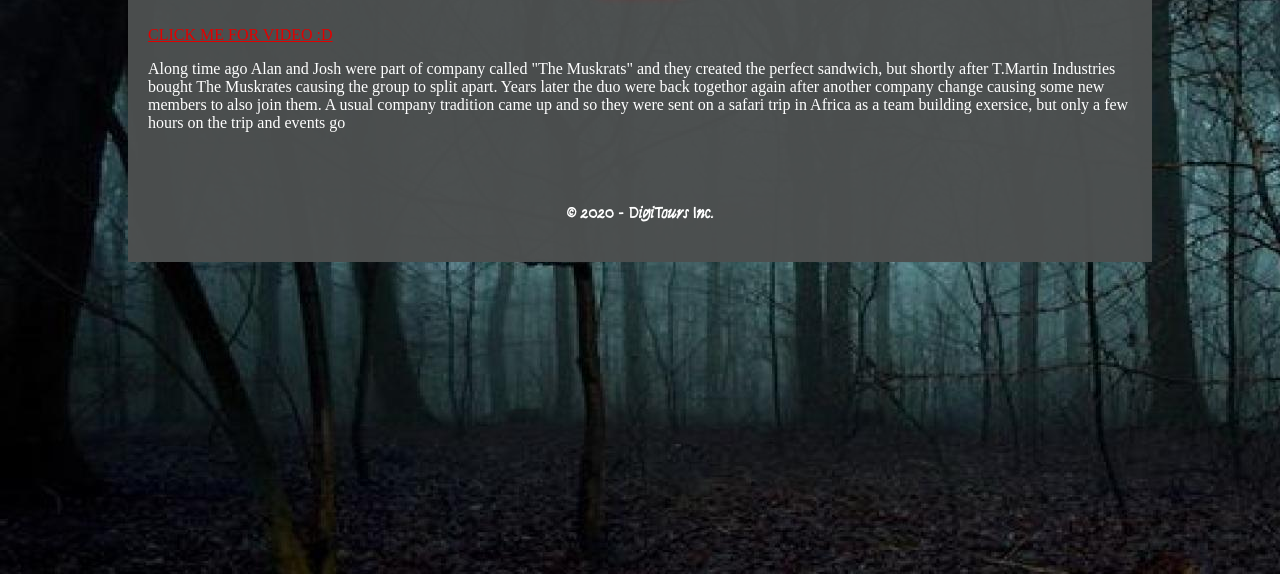
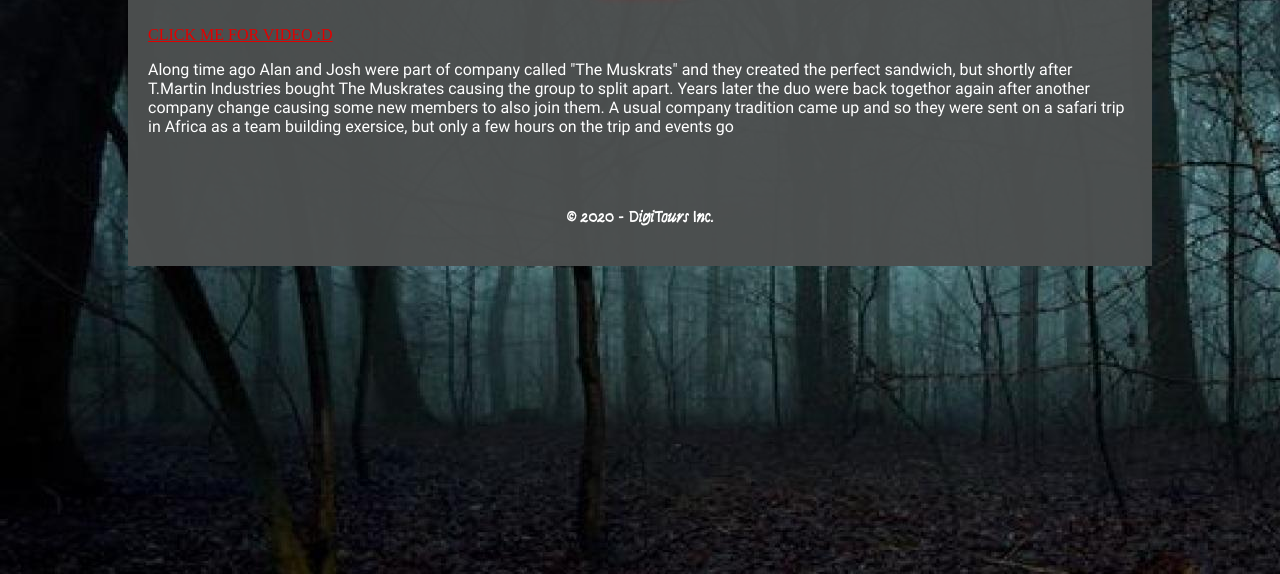
Before and after one commit to Nerips/expedition_bloodshed.github.io, a plain HTML site: page index.html in a window 1280 px wide. Shown: the part 226-800 px from the top of the page. Drawn offline with Linux system fonts and the light colour scheme.

Commit message:
Added Roboto in CSS

```diff
--- a/main.css
+++ b/main.css
@@ -1,6 +1,11 @@
 @font-face {
     font-family: 'Syne Tactile';
     src: url(SyneTactile-Regular.ttf);
+}
+
+@font-face {
+    font-family: Roboto;
+    src: url(Roboto-Regular.ttf);
 }
 
 html {
@@ -12,6 +17,9 @@ body {
     margin: 55px 10%;
     padding: 0 20px;
     color: white;
+}
+p {
+    font-family: Roboto;
 }
 
 h1,h2,h3,h4,h5,h6 {
```
